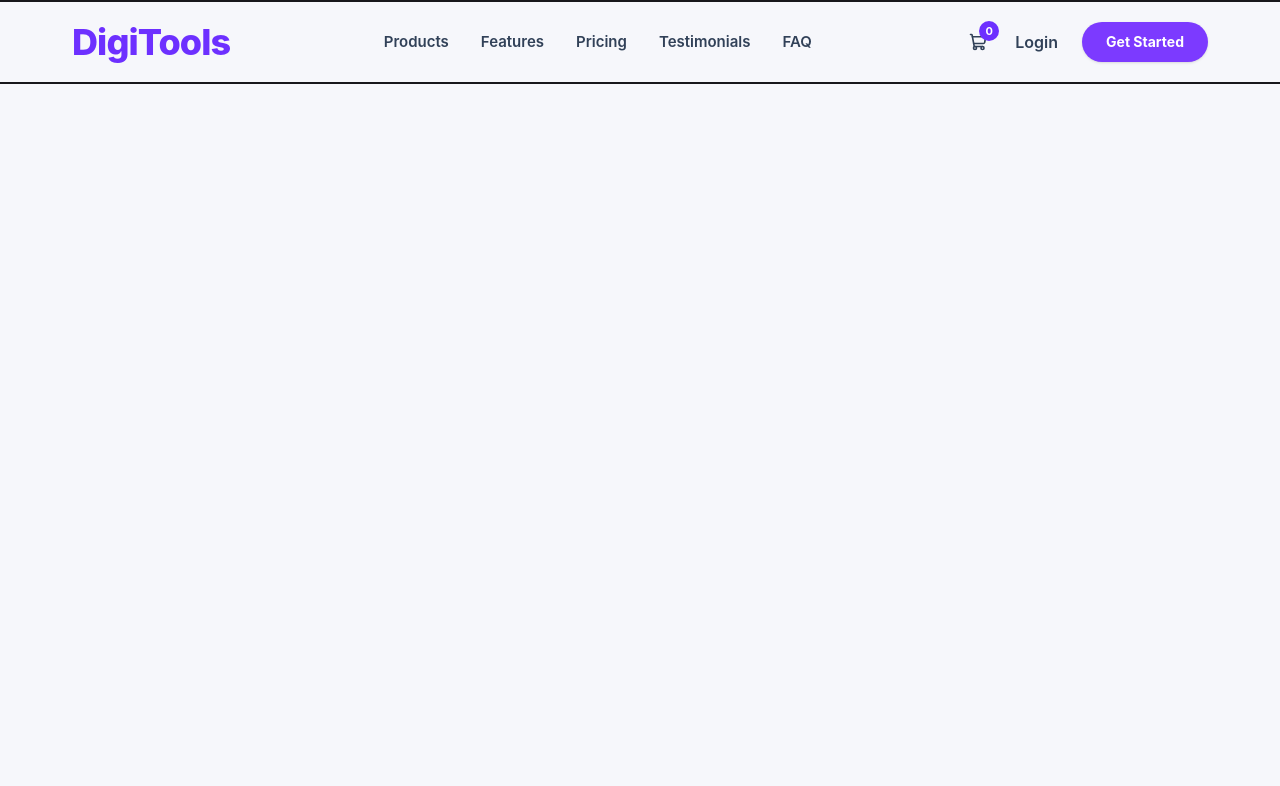
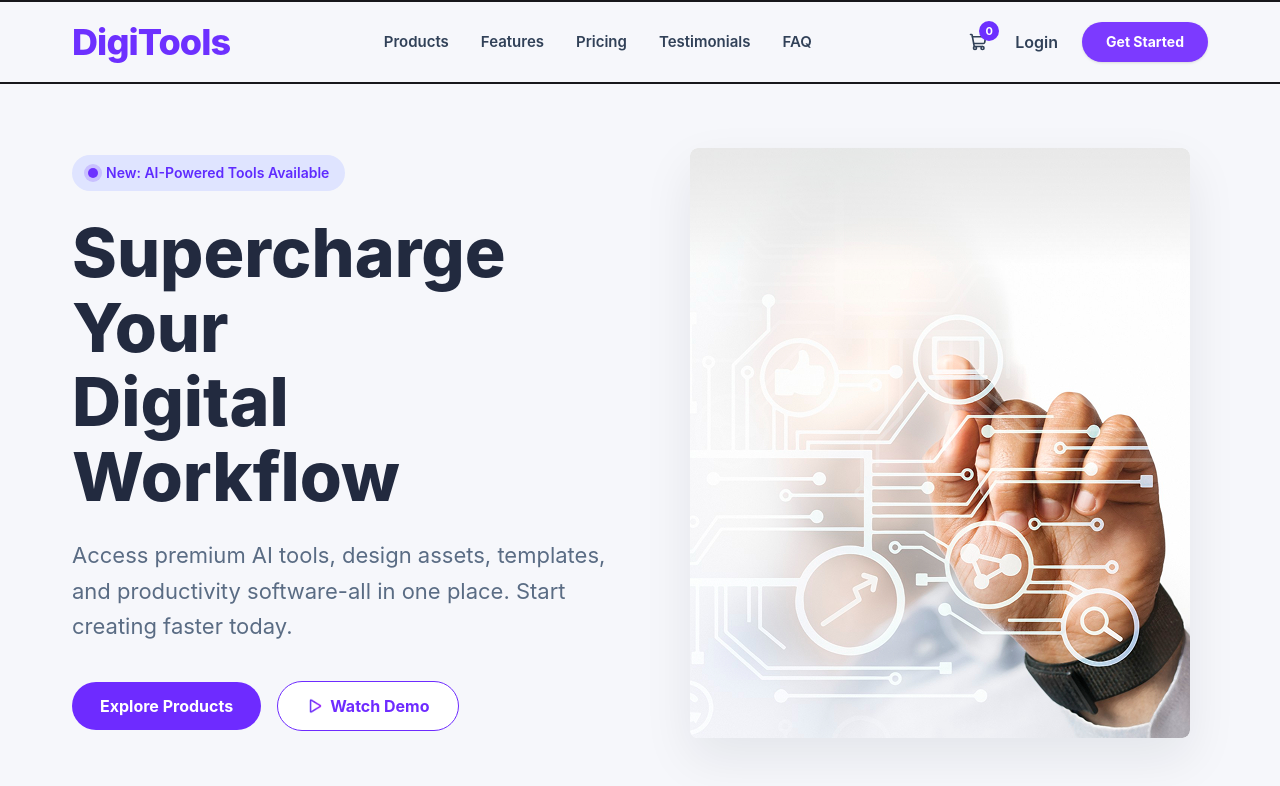
Before and after one commit to orko66321/B13-Aaaingment-6-DigiTools, a React (Vite) app: page / in a window 1280 px wide. Shown: the top 786 px of the page. Built offline with nearby package versions, Linux system fonts and the light colour scheme.

Commit message:
Banner Section Added

```diff
--- a/src/App.jsx
+++ b/src/App.jsx
@@ -1,4 +1,5 @@
 import './App.css'
+import Banner from './components/Banner/Banner'
 import Navbar from './components/Navbar/Navbar/Navbar'
 
 function App() {
@@ -7,6 +8,7 @@ function App() {
   return (
     <div className="min-h-screen bg-[#f6f7fb]">
       <Navbar ></Navbar>
+      <Banner></Banner>
     </div>
   )
 }
--- /dev/null
+++ b/src/components/Banner/Banner.jsx
@@ -0,0 +1,57 @@
+import bannerImage from '../../assets/banner.png'
+import playIcon from '../../assets/Play.png'
+
+function Banner() {
+  return (
+    <section className="bg-[#f6f7fb]">
+      <div className="mx-auto grid w-full max-w-300 grid-cols-1 items-center gap-10 px-4 pb-16 pt-10 sm:px-6 lg:grid-cols-2 lg:gap-16 lg:px-8 lg:pb-24 lg:pt-16">
+        <div className="max-w-xl">
+          <p className="inline-flex items-center gap-2 rounded-full bg-[#dfe4ff] px-4 py-2 text-sm font-semibold text-[#5f2bff]">
+            <span className="h-2.5 w-2.5 rounded-full bg-[#6d30ff] shadow-[0_0_0_4px_rgba(109,48,255,0.2)]" />
+            New: AI-Powered Tools Available
+          </p>
+
+          <h1 className="mt-6 text-4xl font-extrabold leading-[1.1] text-[#222a3f] sm:text-5xl lg:text-[68px]">
+            Supercharge Your
+            <br />
+            Digital Workflow
+          </h1>
+
+          <p className="mt-6 max-w-xl text-[22px] leading-relaxed text-[#5a6c84]">
+            Access premium AI tools, design assets, templates, and productivity software-all in one
+            place. Start creating faster today.
+          </p>
+
+          <div className="mt-9 flex flex-wrap items-center gap-4">
+            <button
+              type="button"
+              className="rounded-full bg-[#6e2bff] px-7 py-3 text-base font-bold text-white transition hover:bg-[#5a22dd]"
+            >
+              Explore Products
+            </button>
+
+            <button
+              type="button"
+              className="inline-flex items-center gap-2 rounded-full border border-[#6e2bff] bg-white px-7 py-3 text-base font-bold text-[#6e2bff] transition hover:bg-[#6e2bff]/85 hover:text-white"
+            >
+              <img src={playIcon} alt="" className="h-4 w-4 " />
+              Watch Demo
+            </button>
+          </div>
+        </div>
+
+        <div className="mx-auto w-full max-w-125">
+          <div className="overflow-hidden rounded-lg bg-white/50 shadow-[0_20px_50px_rgba(15,23,42,0.08)]">
+            <img
+              src={bannerImage}
+              alt="Digital workflow tools"
+              className="h-auto w-full object-cover"
+            />
+          </div>
+        </div>
+      </div>
+    </section>
+  )
+}
+
+export default Banner
```
